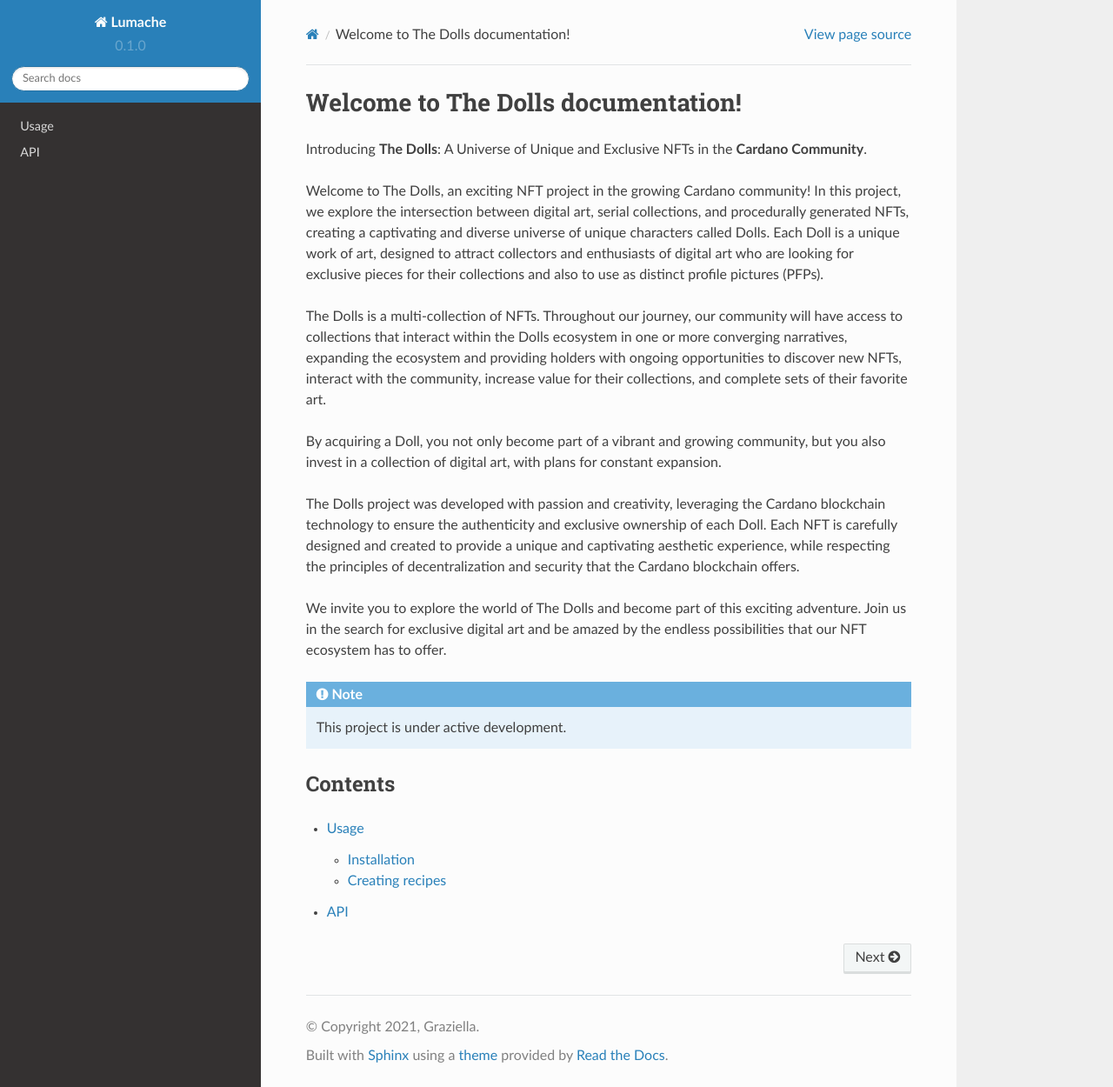
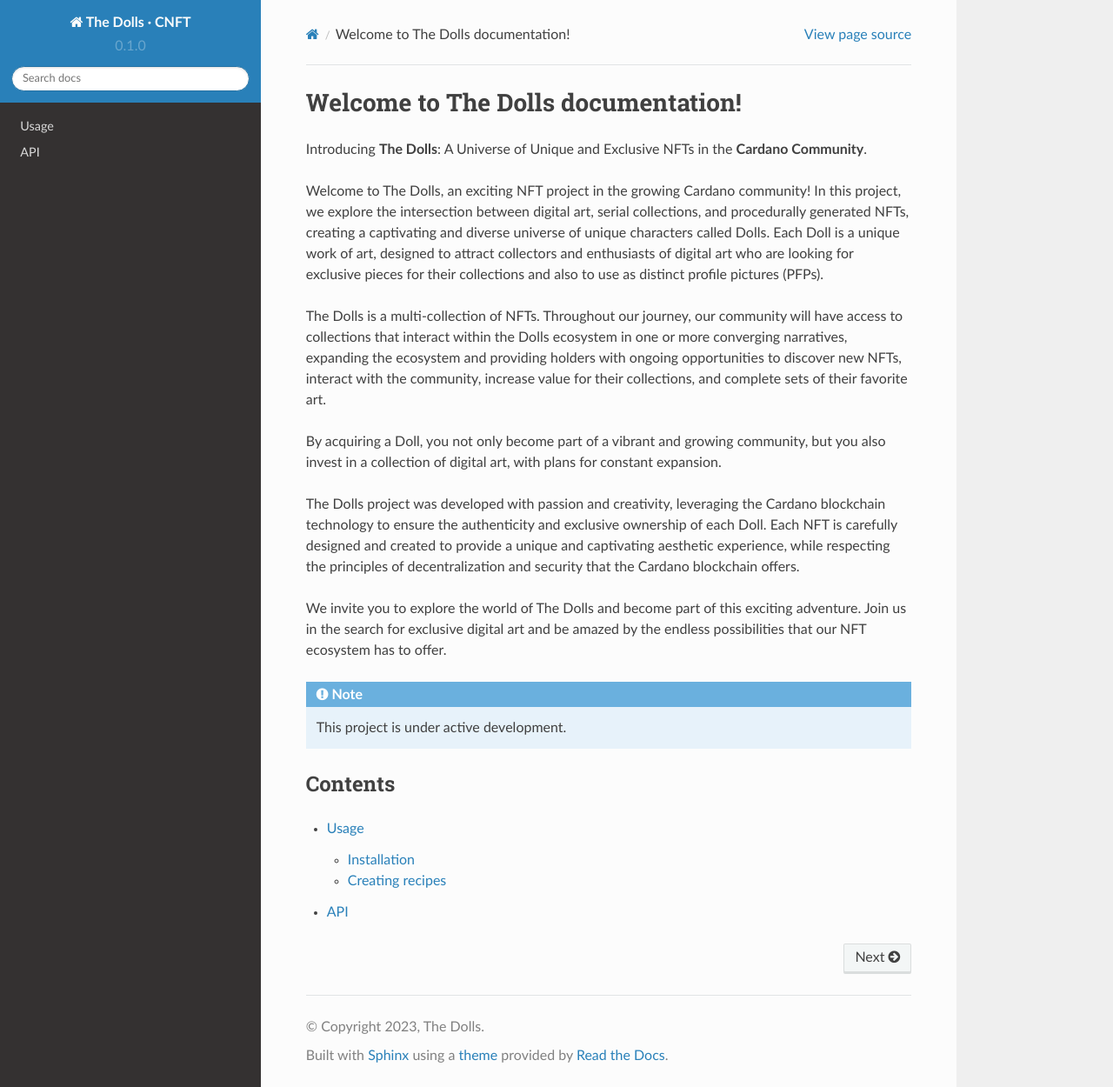
Before and after one commit to TheDollsCardano/docs, a Sphinx documentation site: the page built from docs/source/index.rst, in a window 1280 px wide and 1250 px high. Shown: the whole window at 87% size. Built offline with Sphinx 7.4.7 and the Read the Docs theme 2.0.0, drawn with Linux system fonts in a browser that asks for light colours.

Commit message:
Update conf.py

```diff
--- a/docs/source/conf.py
+++ b/docs/source/conf.py
@@ -2,9 +2,9 @@
 
 # -- Project information
 
-project = 'Lumache'
-copyright = '2021, Graziella'
-author = 'Graziella'
+project = 'The Dolls · CNFT'
+copyright = '2023, The Dolls'
+author = 'Doc Team'
 
 release = '0.1'
 version = '0.1.0'
```
